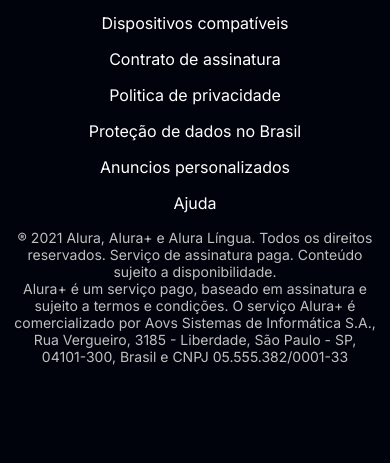
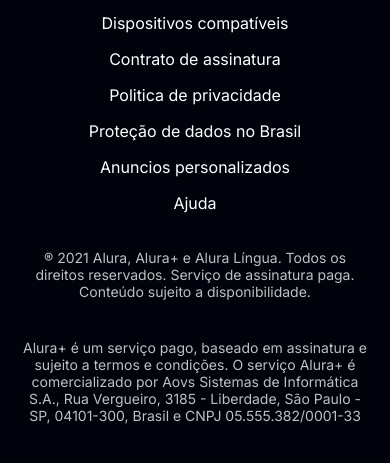
Before and after one commit to NathRods/Alura-Plus, a plain HTML site: page index.html in a window 390 px wide. Shown: the part 4588-5051 px from the top of the page. Drawn offline with Linux system fonts and the light colour scheme.

Commit message:
alt rodápe

```diff
--- a/styles/styles.css
+++ b/styles/styles.css
@@ -196,6 +196,6 @@ margin: 1em 0 2em 0;
 
     .rodape__texto{
         margin: 0;
-        padding: 0 3% 0 3%;
+        padding: 5vw;
     }
 }
```
